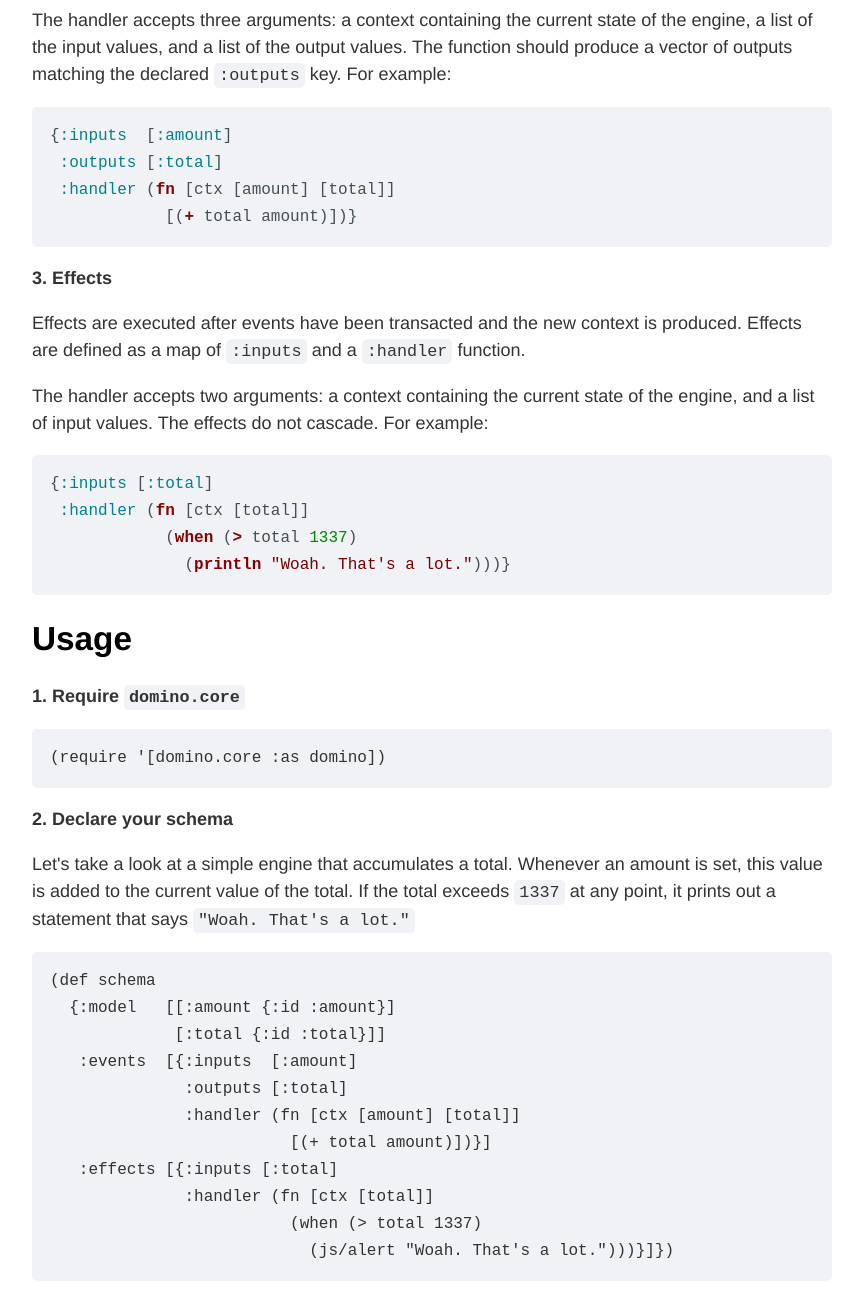
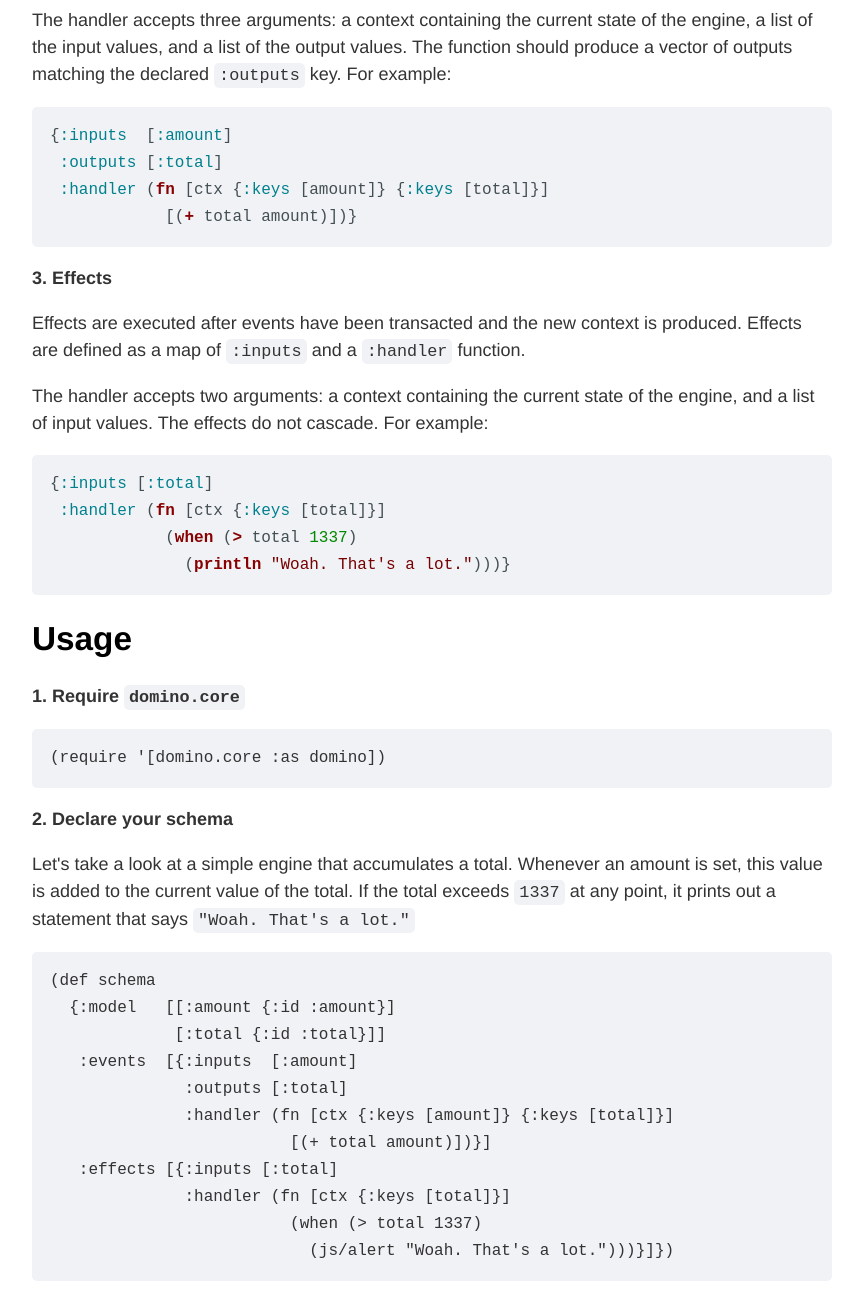
Before and after one commit to domino-clj/domino-clj.github.io, a plain HTML site: page index.html in a window 1280 px wide. Shown: the part 1540-2836 px from the top of the page, without its empty margins (208-1071 px from the left). Drawn offline with Linux system fonts and the light colour scheme.

Commit message:
https://circleci.com/gh/domino-clj/domino/27

```diff
--- a/index.html
+++ b/index.html
@@ -38,13 +38,13 @@
 <p>The handler accepts three arguments: a context containing the current state of the engine, a list of the input values, and a list of the output values. The function should produce a vector of outputs matching the declared <code>:outputs</code> key. For example:</p>
 <pre><code class="language-clojure">{:inputs  [:amount]
  :outputs [:total]
- :handler (fn [ctx [amount] [total]]
+ :handler (fn [ctx {:keys [amount]} {:keys [total]}]
             [(+ total amount)])}</code></pre>
 <p><strong>3. Effects</strong></p>
 <p>Effects are executed after events have been transacted and the new context is produced. Effects are defined as a map of <code>:inputs</code> and a <code>:handler</code> function. </p>
 <p>The handler accepts two arguments: a context containing the current state of the engine, and a list of input values. The effects do not cascade. For example:</p>
 <pre><code class="language-clojure">{:inputs [:total]
- :handler (fn [ctx [total]]
+ :handler (fn [ctx {:keys [total]}]
             (when (&gt; total 1337)
               (println &quot;Woah. That&#39;s a lot.&quot;)))}</code></pre>
 <h2>Usage</h2>
@@ -59,10 +59,10 @@
              [:total {:id :total}]]
    :events  [{:inputs  [:amount]
               :outputs [:total]
-              :handler (fn [ctx [amount] [total]]
+              :handler (fn [ctx {:keys [amount]} {:keys [total]}]
                          [(+ total amount)])}]
    :effects [{:inputs [:total]
-              :handler (fn [ctx [total]]
+              :handler (fn [ctx {:keys [total]}]
                          (when (&gt; total 1337)
                            (js/alert &quot;Woah. That&#39;s a lot.&quot;)))}]})</code></pre>
 <p>This schema declaration is a map containing three keys:</p>
```
